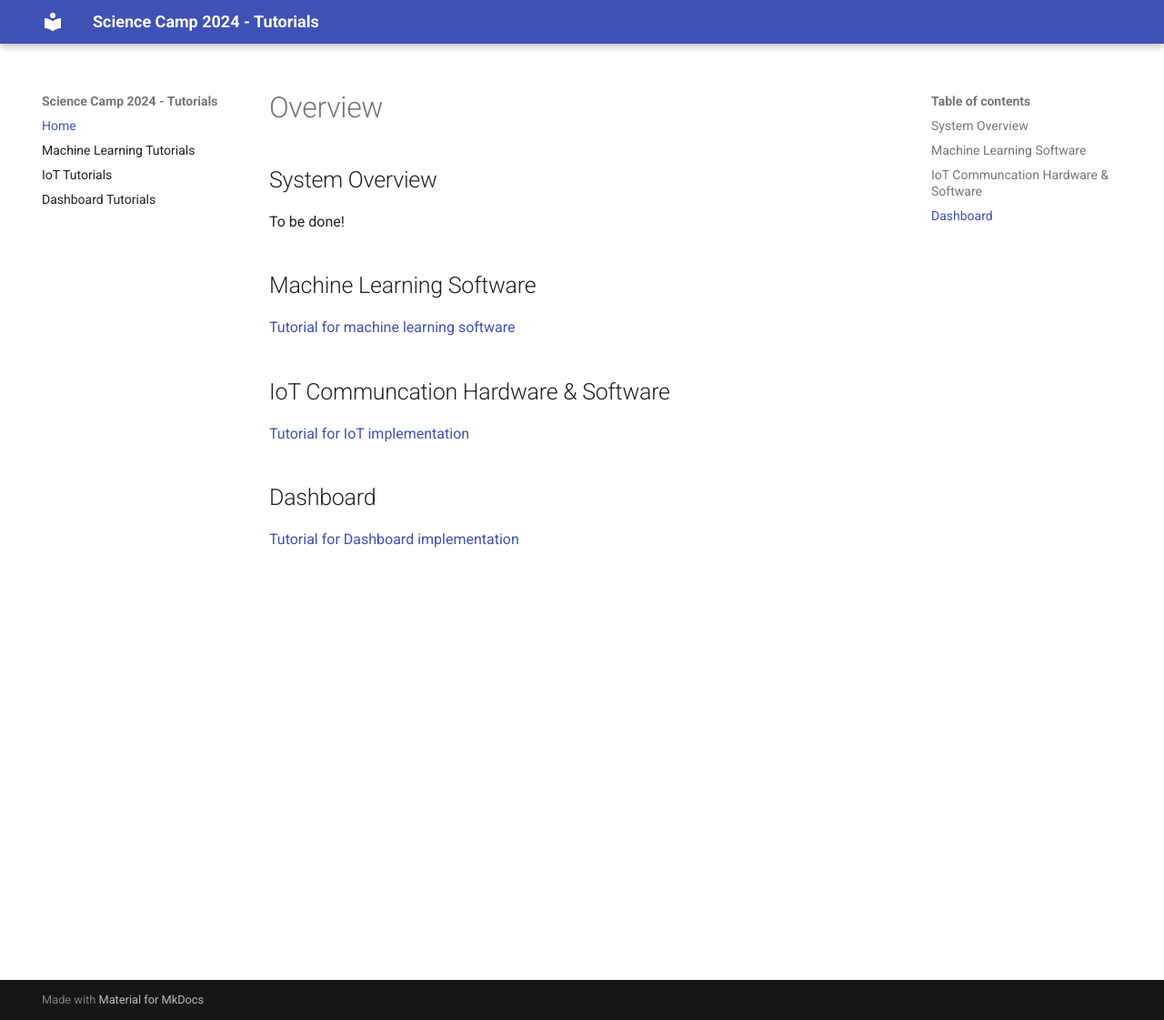
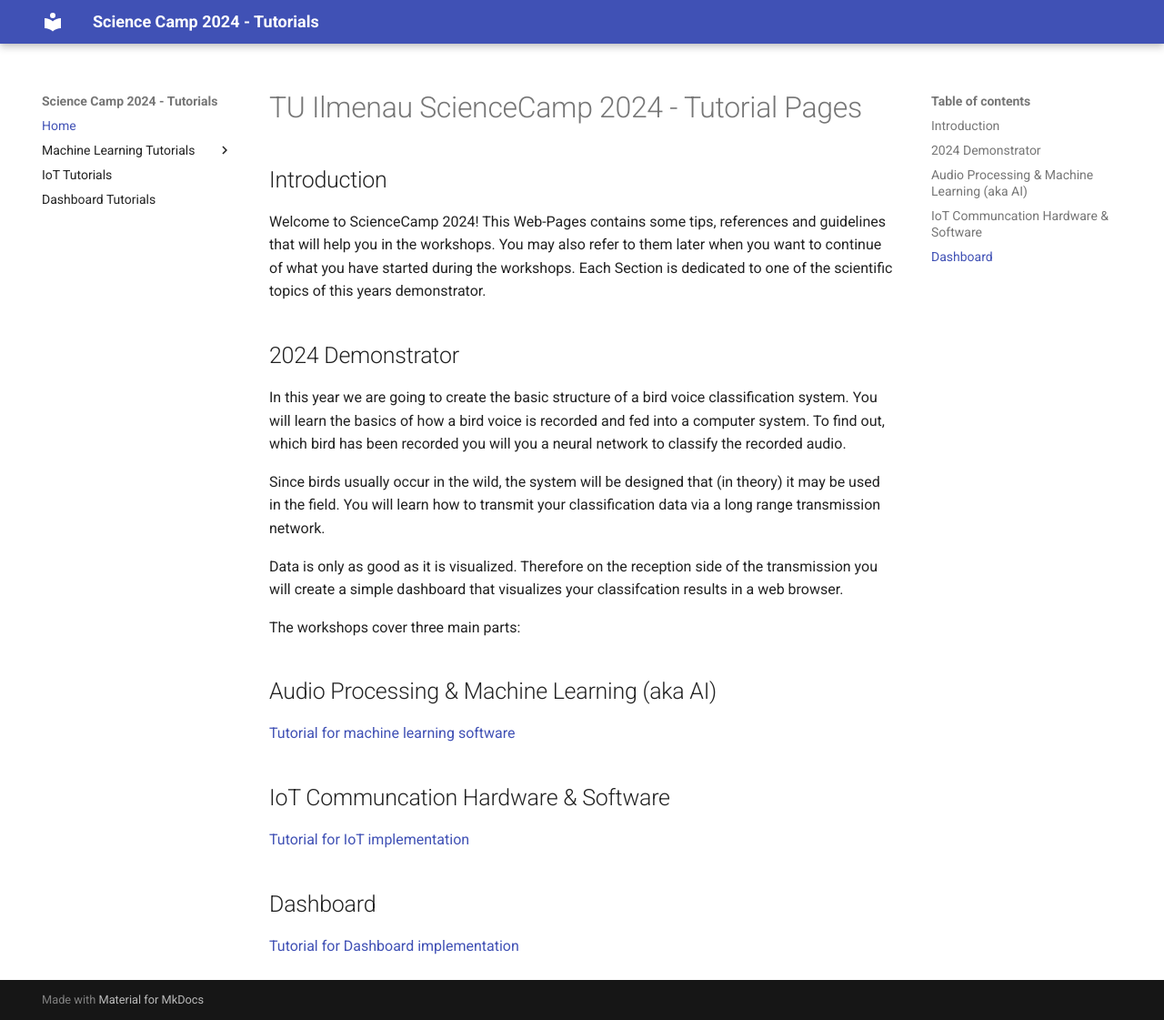
Before and after one commit to Science-Camp-TUI/tutorials, an MkDocs documentation site: the page built from docs/index.md, in a window 1280 px wide and 1121 px high. Shown: the whole window at 91% size. Built offline with MkDocs 1.6.1 and Material for MkDocs 9.7.7, drawn with Linux system fonts in a browser that asks for light colours.

Commit message:
Continue with tutorials

```diff
--- a/docs/index.md
+++ b/docs/index.md
@@ -1,10 +1,20 @@
-# Overview
+# TU Ilmenau ScienceCamp 2024 - Tutorial Pages
 
-## System Overview
+## Introduction
 
-To be done!
+Welcome to ScienceCamp 2024! This Web-Pages contains some tips, references and guidelines that will help you in the workshops. You may also refer to them later when you want to continue of what you have started during the workshops. Each Section is dedicated to one of the scientific topics of this years demonstrator.
 
-## Machine Learning Software
+## 2024 Demonstrator
+
+In this year we are going to create the basic structure of a bird voice classification system. You will learn the basics of how a bird voice is recorded and fed into a computer system. To find out, which bird has been recorded you will you a neural network to classify the recorded audio.
+
+Since birds usually occur in the wild, the system will be designed that (in theory) it may be used in the field. You will learn how to transmit your classification data via a long range transmission network.
+
+Data is only as good as it is visualized. Therefore on the reception side of the transmission you will create a simple dashboard that visualizes your classifcation results in a web browser.
+
+The workshops cover three main parts:
+
+## Audio Processing & Machine Learning (aka AI)
 
 [Tutorial for machine learning software](./machine-learning/index.md)
 
--- a/mkdocs.yml
+++ b/mkdocs.yml
@@ -1,11 +1,14 @@
 site_name: Science Camp 2024 - Tutorials
-site_url: ""
+site_url: https://science-camp-tui.github.io/tutorials/
 use_directory_urls: false
 plugins: []
 
 nav:
   - Home: index.md
-  - Machine Learning Tutorials: machine-learning/index.md
+  - Machine Learning Tutorials:
+    - Introduction: machine-learning/index.md
+    - Audio Processing: machine-learning/audio-processing.md
+    - Code-Snippets: machine-learning/code-snippets.md
   - IoT Tutorials: iot/index.md
   - Dashboard Tutorials: dashboard/index.md
 
```
Also changed, not shown: docs/machine-learning/index.md (+6 -4 lines), docs/machine-learning/audio-processing.md (added), docs/machine-learning/code-snippets.md (added), 1 other file.
